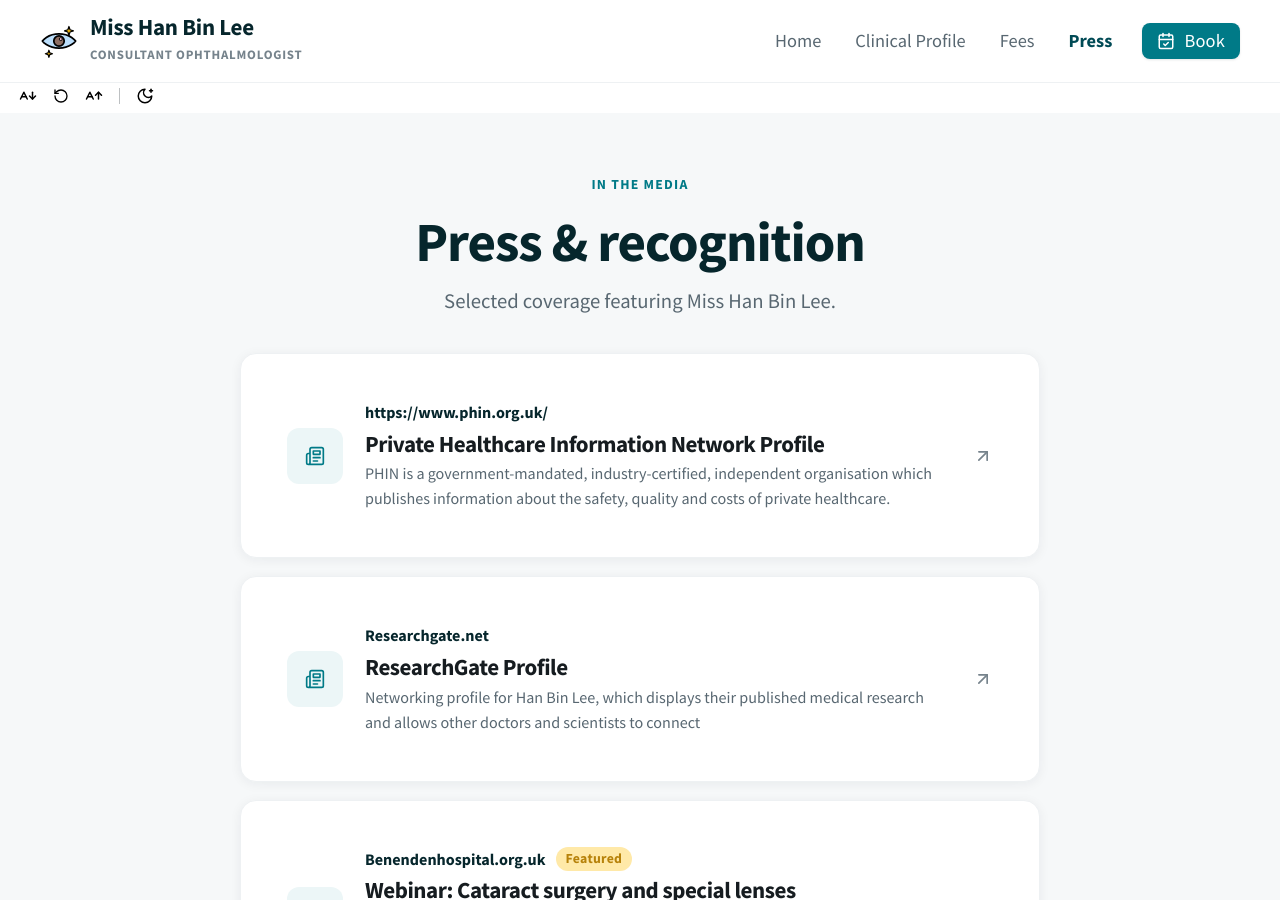
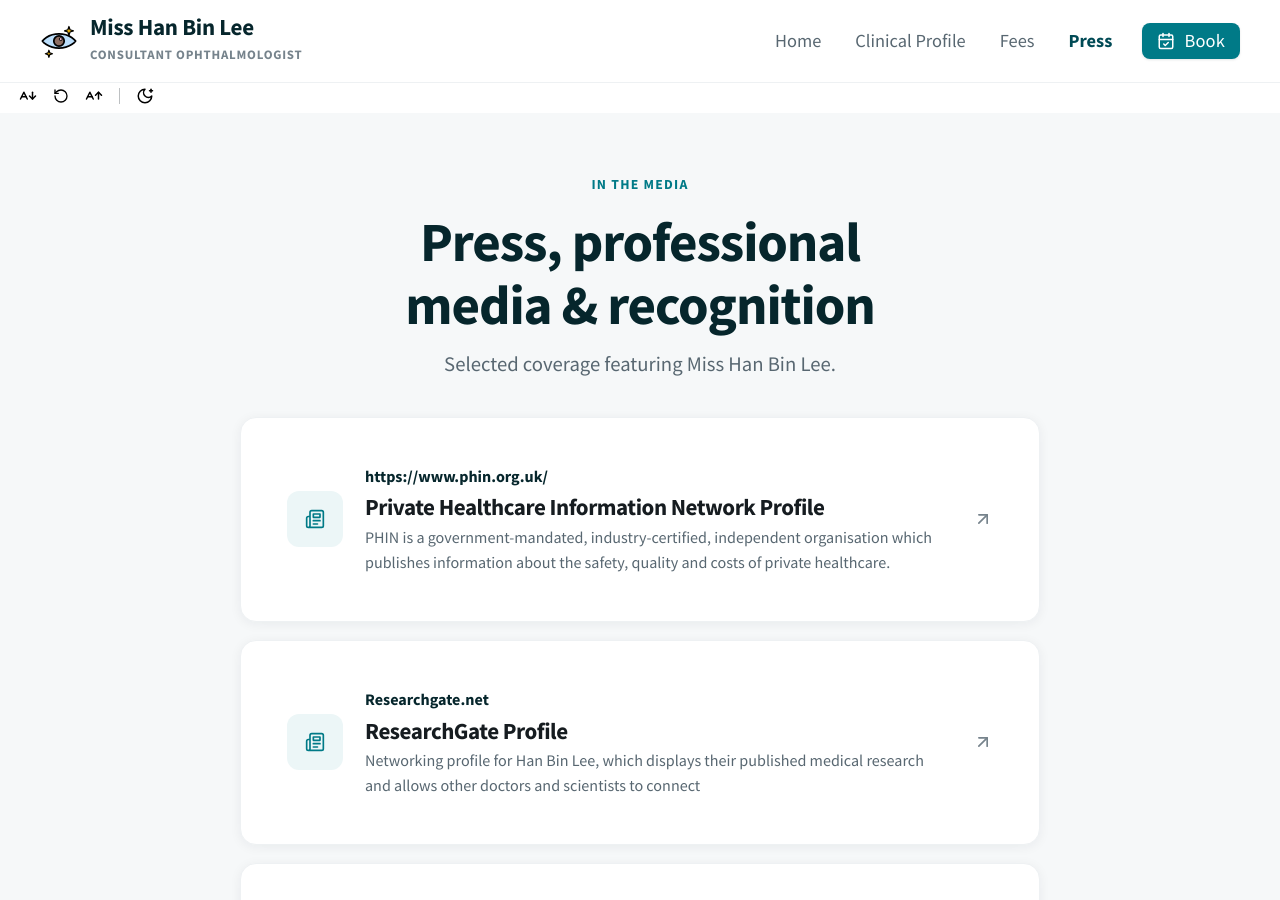
Before and after one commit to kuroya-8/hanbinlee.co.uk, a Jekyll site: the page built from press.html, in a window 1280 px wide and 900 px high. Built offline with Jekyll 4.4.1, drawn with Linux system fonts in a browser that asks for light colours.

Commit message:
press changes

```diff
--- a/press.html
+++ b/press.html
@@ -3,7 +3,7 @@ layout: default
 nav_id: press
 permalink: /press/
 title: "Press"
-description: "Selected media coverage featuring Miss Han Bin Lee."
+description: "Selected professional and media coverage featuring Miss Han Bin Lee."
 
 # Add new articles to this list right here!
 press_articles:
@@ -55,7 +55,7 @@ Please note that any discounts advertised in this video are exclusive to attende
 <div class="section--mist" style="min-height:70vh">
   <div class="page-hero">
     <span class="eyebrow">In the Media</span>
-    <h1>Press &amp; recognition</h1>
+    <h1>Press, professional media &amp; recognition</h1>
     <p>Selected coverage featuring {{ site.practice.honorific }} {{ site.practice.full_name }}.</p>
   </div>
 
```
